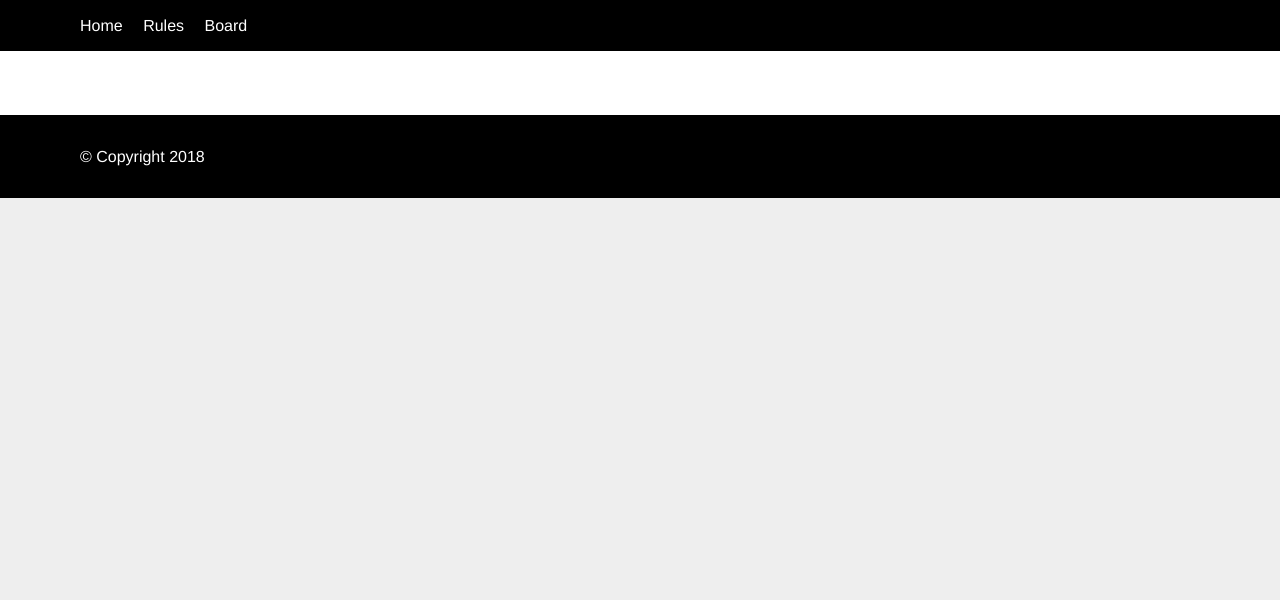
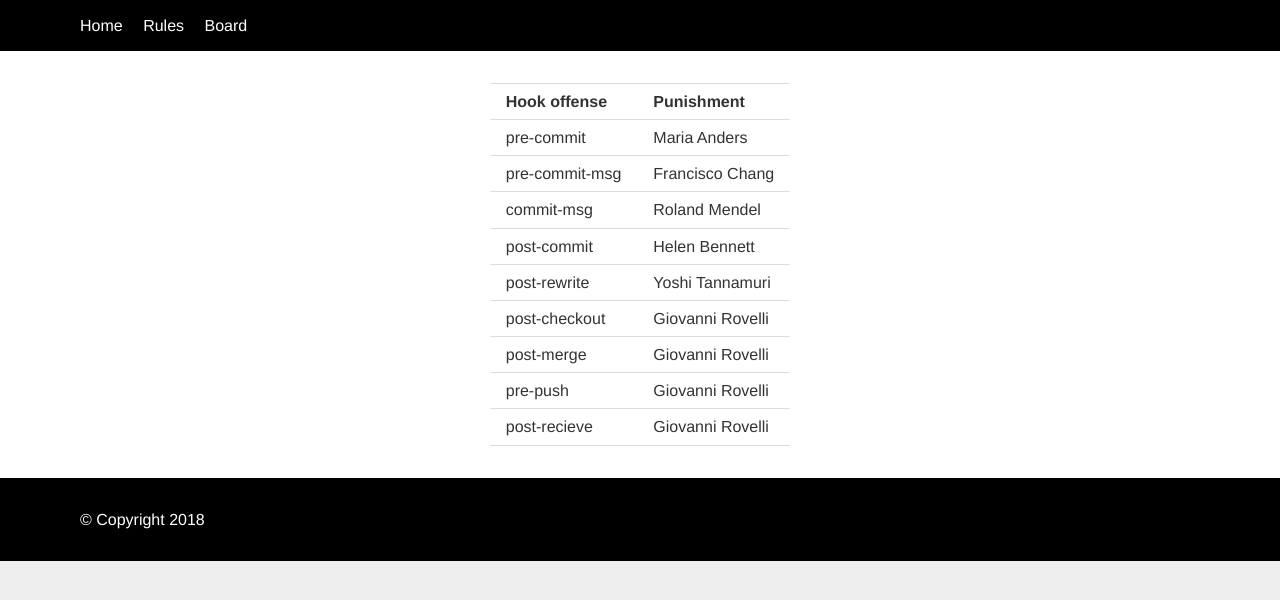
Before and after one commit to Original-heapsters/gitdrnk, a Flask app: template app/templates/rules.html in a window 1280 px wide. Shown: the part 88-688 px from the top of the page. Run offline with Flask 2, Linux system fonts and the light colour scheme; the template is opened without the code that fills it, so the values that code supplies are empty.

Commit message:
Added rules table

```diff
--- a/app/app.py
+++ b/app/app.py
@@ -2,7 +2,7 @@ import os
 import random
 import glob
 import pyglet
-from flask import Flask,render_template
+from flask import Flask,render_template, url_for
 from flask import request
 
 app = Flask(__name__)
@@ -13,7 +13,8 @@ playAudioCmd = 'mpg123 '
 @app.route('/index')
 def index():
     playAnAudioFile()
-    return render_template('index.html')
+    scriptLocation = url_for('static', filename='installScript.sh')
+    return render_template('index.html', installScript=scriptLocation)
 
 @app.route('/rules', methods=['GET'])
 def rules():
--- a/app/templates/index.html
+++ b/app/templates/index.html
@@ -1,3 +1,4 @@
 {% extends "layout.html" %}
 {% block body %}
+<a href="{{ installScript }}">Get the install script<a/>
 {% endblock %}
--- a/app/templates/rules.html
+++ b/app/templates/rules.html
@@ -1,3 +1,47 @@
 {% extends "layout.html" %}
 {% block body %}
+<center>
+<table>
+  <tr>
+    <th>Hook offense</th>
+    <th>Punishment</th>
+  </tr>
+  <tr>
+    <td>pre-commit</td>
+    <td>Maria Anders</td>
+  </tr>
+  <tr>
+    <td>pre-commit-msg</td>
+    <td>Francisco Chang</td>
+  </tr>
+  <tr>
+    <td>commit-msg</td>
+    <td>Roland Mendel</td>
+  </tr>
+  <tr>
+    <td>post-commit</td>
+    <td>Helen Bennett</td>
+  </tr>
+  <tr>
+    <td>post-rewrite</td>
+    <td>Yoshi Tannamuri</td>
+  </tr>
+  <tr>
+    <td>post-checkout</td>
+    <td>Giovanni Rovelli</td>
+  </tr>
+  <tr>
+    <td>post-merge</td>
+    <td>Giovanni Rovelli</td>
+  </tr>
+  <tr>
+    <td>pre-push</td>
+    <td>Giovanni Rovelli</td>
+  </tr>
+  <tr>
+    <td>post-recieve</td>
+    <td>Giovanni Rovelli</td>
+  </tr>
+</table>
+</center>
 {% endblock %}
```
